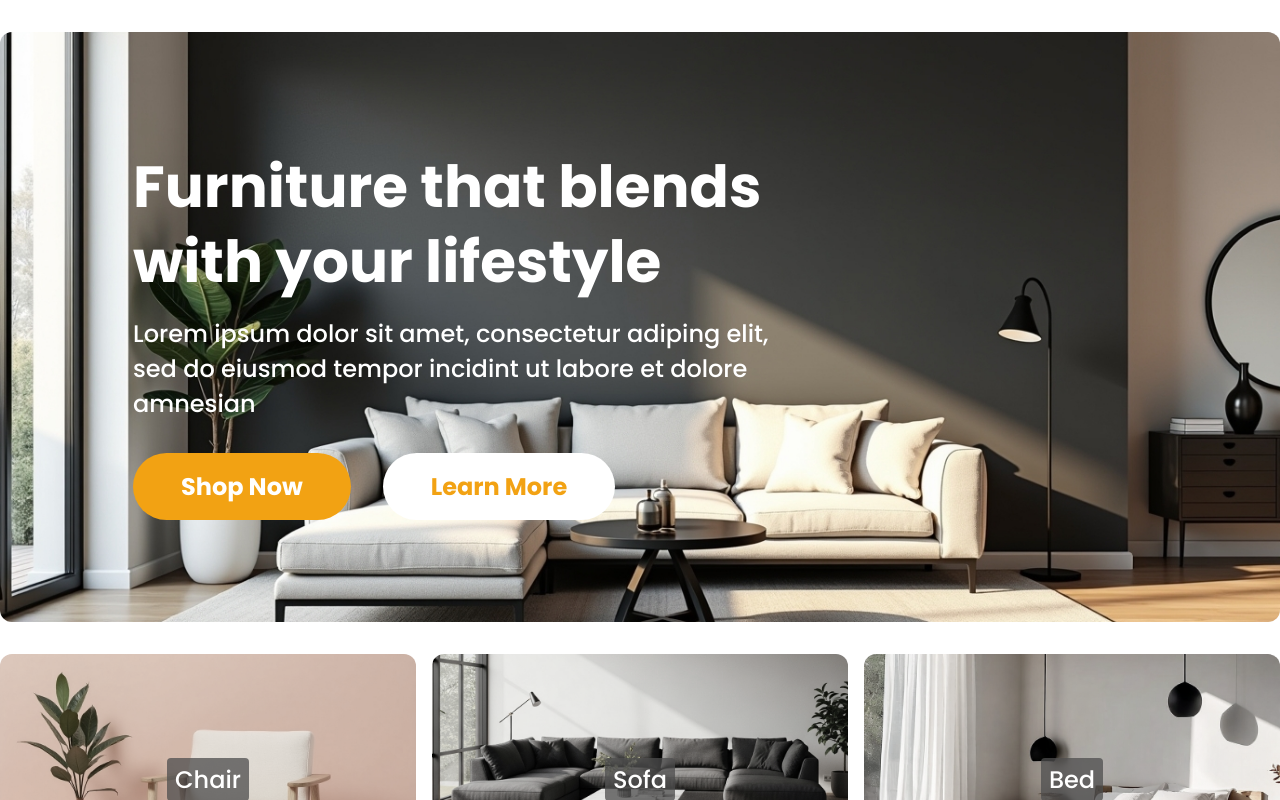
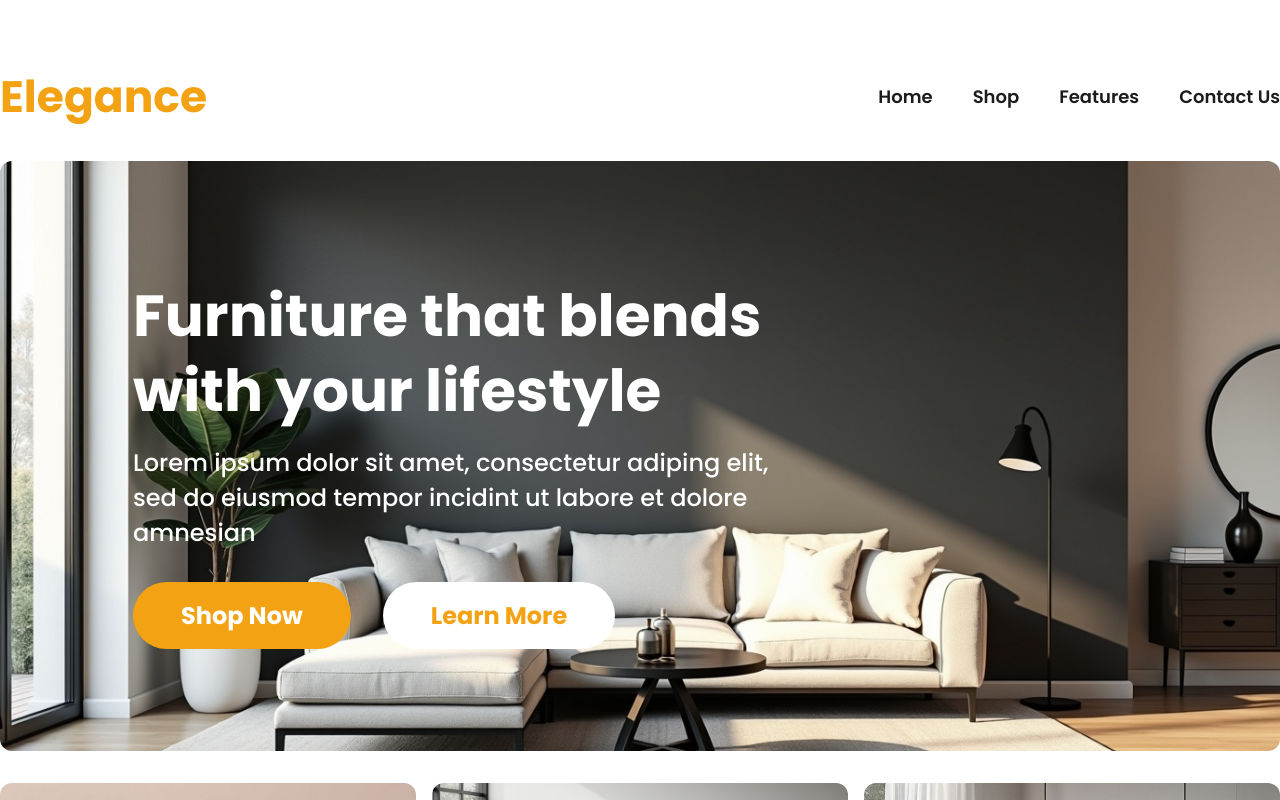
Before and after one commit to devmarto/elegance-furniture-shop, a React (Vite) app in the folder elegance/: page / in a window 1280 px wide. Shown: the top 800 px of the page. Built offline with nearby package versions, Linux system fonts and the light colour scheme.

Commit message:
Create menu desktop

```diff
--- a/elegance/src/App.jsx
+++ b/elegance/src/App.jsx
@@ -1,10 +1,20 @@
 import Home from "./routes/home/Home";
 import { Routes, Route } from "react-router";
+import Navbar from "./routes/navbar/Navbar";
+
+const Shop = () => {
+  return (
+    <h2>Shop page</h2>
+  )
+}
 
 const App = () => {
   return (
     <Routes>
-      <Route path='/' index element={<Home />} />
+      <Route  path='/' element={<Navbar />}>
+        <Route index element={<Home />} />
+        <Route path='/shop' element={<Shop />}/>
+      </Route>
     </Routes>
   )
 }
--- a/elegance/src/index.scss
+++ b/elegance/src/index.scss
@@ -5,6 +5,39 @@ body {
    font-family: "Poppins", sans-serif;
 }
 
+a {
+   color: #1C1C1C;
+   text-decoration: none;
+}
+
+.container-nav {
+   display: flex;
+   justify-content: space-between;
+   align-items: center;
+   padding-top: 4rem;
+
+   .logo {
+      font-weight: bold;
+      font-size: 44px;
+      color:#F2A213;
+   }
+}
+
+.nav-links {
+   display: flex;
+   gap: 2.5rem;
+   li {
+      list-style: none;
+   }
+   .nav-link-item{
+      font-size: 18px;
+      font-weight: 600;
+      :hover{
+         color: #F2A213;
+      }
+   }
+}
+
 @media(max-width: 767px){
    body {
       padding: 0 1rem;
--- /dev/null
+++ b/elegance/src/routes/navbar/Navbar.jsx
@@ -0,0 +1,35 @@
+import { Outlet, Link } from "react-router";
+import { Fragment } from "react";
+
+const Navbar = () => {
+  return (
+    <Fragment>
+      <nav className="container-nav">
+        <div className="logo">
+          <Link to={'/'}>
+            <span className="logo">Elegance</span>
+          </Link>
+        </div>
+        <div className="container-nav-link">
+          <ul className="nav-links">
+            <li className="nav-link-item">
+              <Link to={'/'}>Home</Link>
+            </li>
+            <li className="nav-link-item">
+              <Link to={'/shop'}>Shop</Link>
+            </li>
+            <li className="nav-link-item">
+              <Link to={'/features'}>Features</Link>
+            </li>
+            <li className="nav-link-item">
+              <Link to={'/contact'}>Contact Us</Link>
+            </li>
+          </ul>
+        </div>
+      </nav>
+      <Outlet />
+    </Fragment>
+  )
+}
+
+export default Navbar;
```
